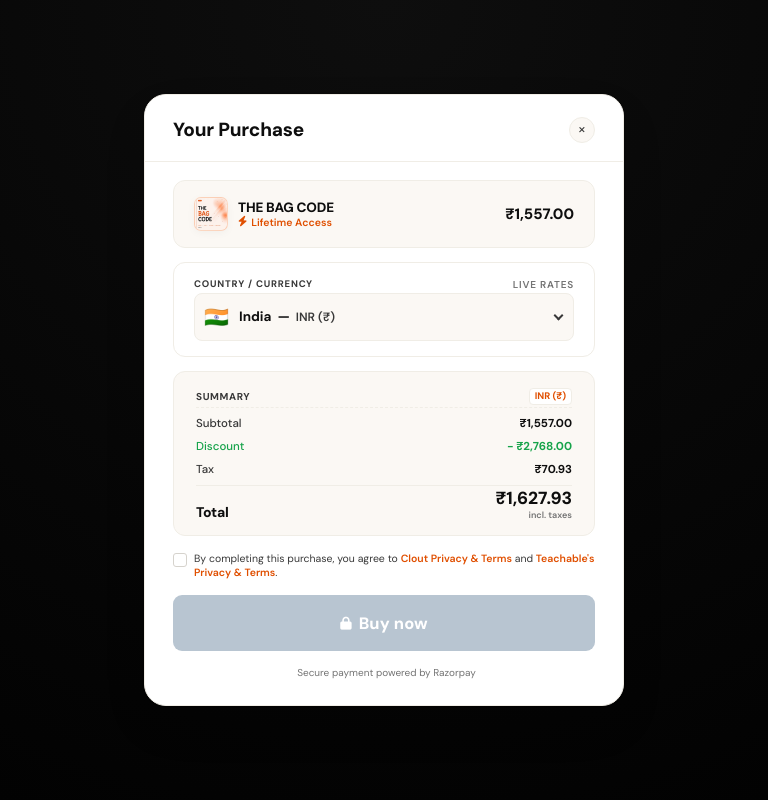
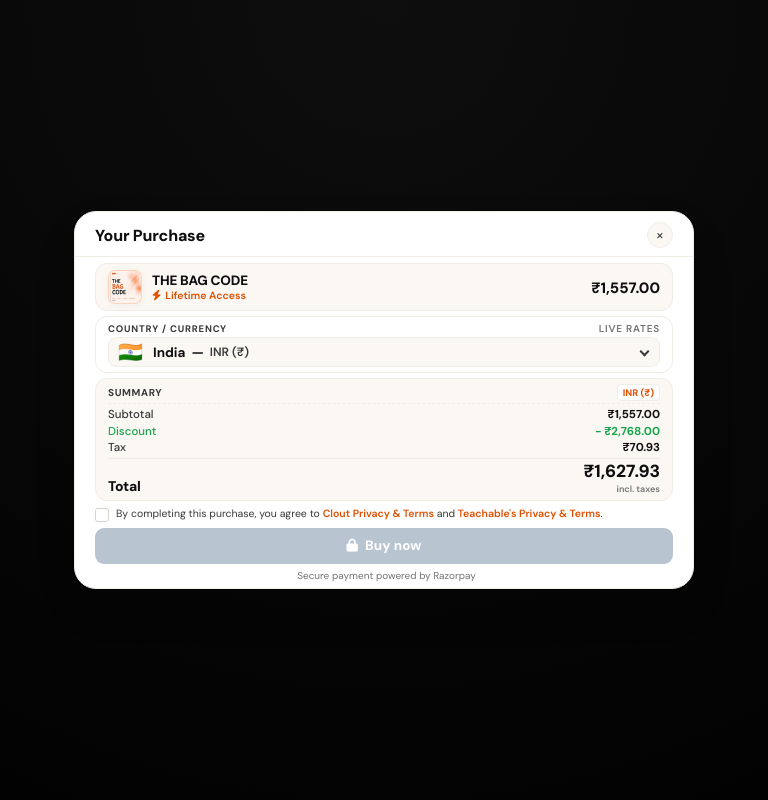
Before and after one commit to emirmubze/Clout, a Django app: page /checkout/ in a window 768 px wide. Run offline with Django 5.2, Linux system fonts and the light colour scheme; a user stored in the database is signed in; some libraries are stand-ins or nearby versions.

Commit message:
Ensure checkout card fits cleanly within 768px height and is responsive to all desktop displays without clipping

```diff
--- a/shop/templates/shop/checkout.html
+++ b/shop/templates/shop/checkout.html
@@ -134,7 +134,7 @@ body:not(.standalone) .order-card {
 
 body:not(.standalone) .secure {
     margin-top: 5px !important;
-    padding-bottom: 6px !important;
+    padding-bottom: 8px !important;
 }
 
 .order-wrapper {
@@ -839,58 +839,12 @@ body:not(.standalone) .secure {
 /* Tablets & Small Laptops (641px - 1024px) */
 @media (min-width: 641px) and (max-width: 1024px) {
     :root {
-        --card-pad-x: 28px;
+        --card-pad-x: 20px;
     }
 
     .order-card {
-        max-width: min(480px, calc(100vw - 32px));
+        max-width: min(620px, calc(100vw - 32px));
         border-radius: 22px;
-    }
-
-    .order-header {
-        padding: 22px var(--card-pad-x) 18px;
-    }
-
-    .order-header h1 {
-        font-size: 19px;
-    }
-
-    .product {
-        margin-top: 18px;
-        margin-bottom: 14px;
-        padding: 16px 20px;
-    }
-
-    .currency-box {
-        margin-bottom: 14px;
-        padding: 15px 20px;
-    }
-
-    .currency-selected {
-        min-height: 48px;
-    }
-
-    .summary-container {
-        margin-bottom: 16px;
-        padding: 16px 22px 14px;
-    }
-
-    .summary-row {
-        margin: 8px 0;
-    }
-
-    .terms {
-        margin-bottom: 16px;
-    }
-
-    .buy-btn {
-        height: 56px;
-        font-size: 16.5px;
-    }
-
-    .secure {
-        margin-top: 15px;
-        padding-bottom: 26px;
     }
 }
 
@@ -1855,8 +1809,24 @@ loadExchangeRates();
 function syncModalHeight() {
     if (window.parent !== window) {
         const card = document.querySelector('.order-card');
+        const secure = document.querySelector('.secure');
         if (card) {
-            const height = Math.ceil(card.getBoundingClientRect().height) + 2;
+            let contentHeight = card.offsetHeight;
+            if (secure) {
+                const cardRect = card.getBoundingClientRect();
+                const secureRect = secure.getBoundingClientRect();
+                const calculated = Math.ceil(secureRect.bottom - cardRect.top) + 2;
+                if (calculated > contentHeight) {
+                    contentHeight = calculated;
+                }
+            }
+            const height = Math.ceil(Math.max(
+                contentHeight,
+                card.scrollHeight,
+                card.getBoundingClientRect().height,
+                document.body.scrollHeight,
+                document.documentElement.scrollHeight
+            )) + 2;
             try {
                 window.parent.postMessage({ type: 'checkoutResize', height: height }, '*');
             } catch (e) {}
--- a/shop/templates/shop/course_detail.html
+++ b/shop/templates/shop/course_detail.html
@@ -758,7 +758,7 @@ body {
 .checkout-popup {
     position: relative;
     width: min(620px, calc(100vw - 32px));
-    height: min(360px, calc(100dvh - 24px));
+    height: min(440px, calc(100dvh - 24px));
     max-height: calc(100vh - 24px);
     max-height: calc(100dvh - 24px);
     background: #ffffff;
@@ -807,8 +807,8 @@ body {
 ========================================================= */
 @media (min-width: 641px) and (max-width: 1024px) {
     .checkout-popup {
-        width: min(500px, calc(100vw - 32px));
-        height: min(375px, calc(100dvh - 24px));
+        width: min(620px, calc(100vw - 32px));
+        height: min(440px, calc(100dvh - 24px));
         max-height: calc(100vh - 24px);
         max-height: calc(100dvh - 24px);
         border-radius: 22px;
```
